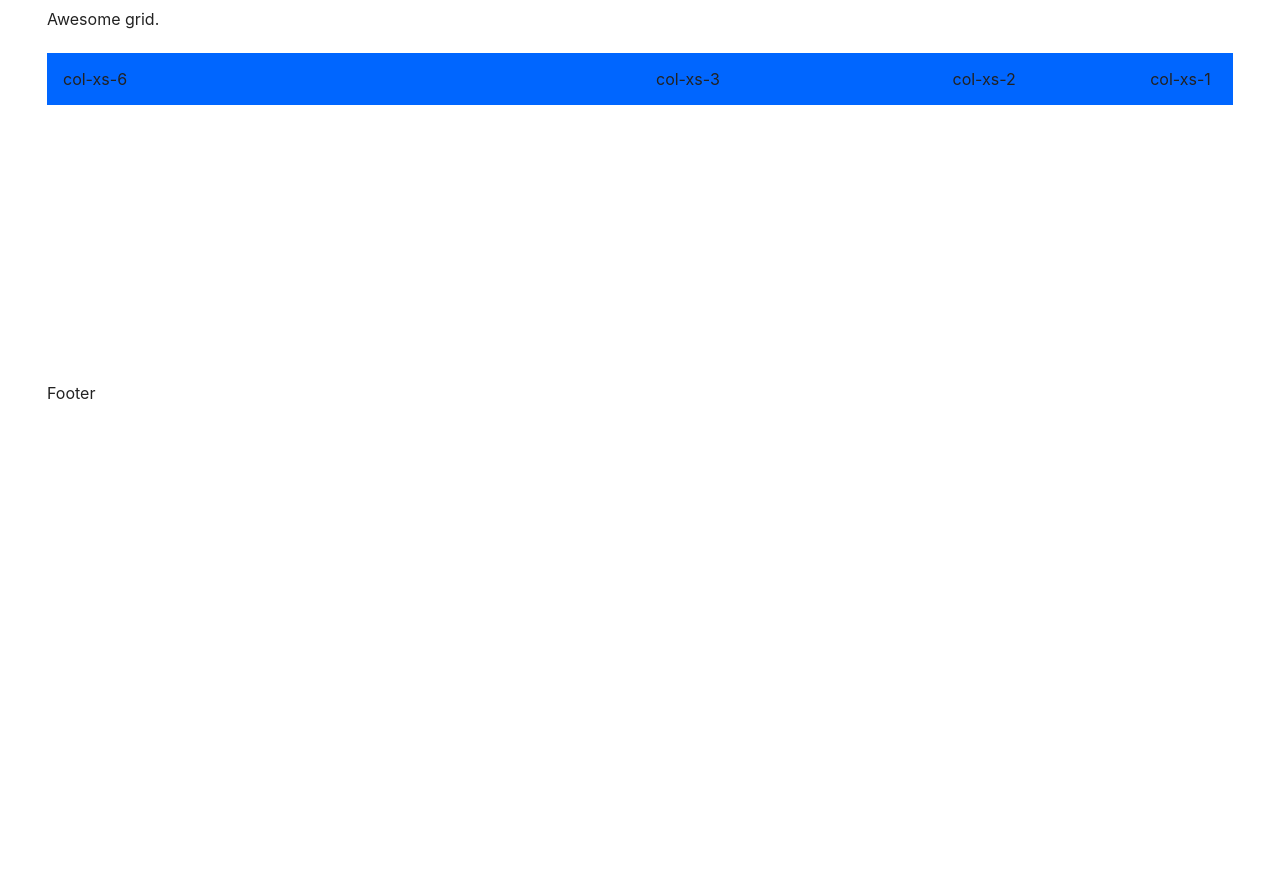
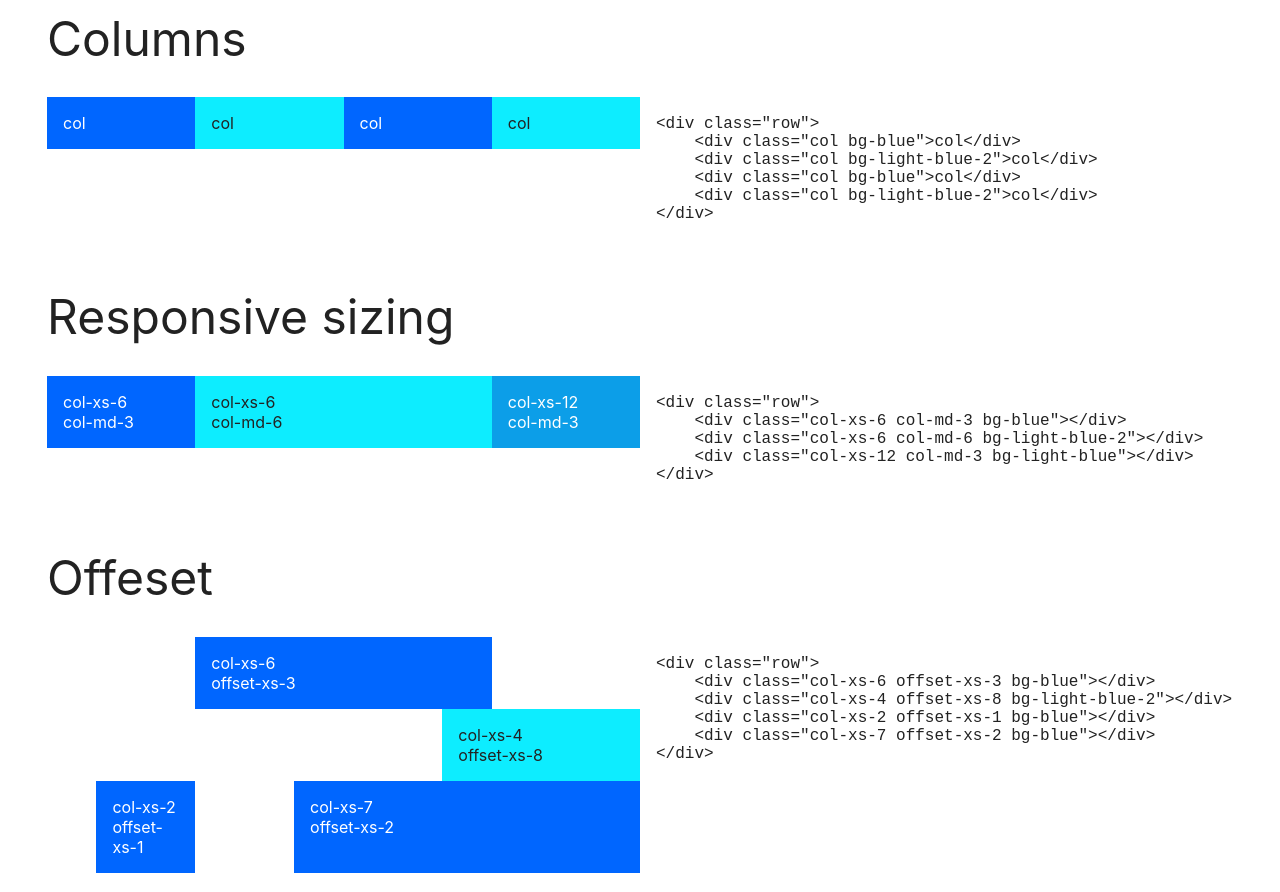
Before and after one commit to pontuswallberg/funke, a website: page docs/index.html in a window 1280 px wide. Shown: the part 381-1273 px from the top of the page. Before the commit the page ends 800 px from the top, so only its background shows below. Drawn offline with Linux system fonts and the light colour scheme.

Commit message:
more docs

```diff
--- a/docs/index.html
+++ b/docs/index.html
@@ -35,11 +35,78 @@
                         <div class="col">
                             <h2>Grid</h2>
                             <p>Awesome grid.</p>
+                            <h3>Columns</h3>
                             <div class="row">
-                                <div class="col-xs-6 bg-blue">col-xs-6</div>
-                                <div class="col-xs-3 bg-blue">col-xs-3</div>
-                                <div class="col-xs-2 bg-blue">col-xs-2</div>
-                                <div class="col-xs-1 bg-blue">col-xs-1</div>
+                                <div class="col-xs-12 col-md-6">
+                                    <div class="row is-nested">
+                                        <div class="col bg-blue">col</div>
+                                        <div class="col bg-light-blue-2">col</div>
+                                        <div class="col bg-blue">col</div>
+                                        <div class="col bg-light-blue-2">col</div>
+                                    </div>
+                                </div>
+                                <div class="col-xs-12 col-sm-6">
+                                    <figure>
+                                        <pre>
+                                            <code>
+&lt;div class="row">
+    &lt;div class="col bg-blue">col&lt;/div>
+    &lt;div class="col bg-light-blue-2">col&lt;/div>
+    &lt;div class="col bg-blue">col&lt;/div>
+    &lt;div class="col bg-light-blue-2">col&lt;/div>
+&lt;/div>
+                                            </code>
+                                        </pre>
+                                    </figure>
+                                </div>
+                            </div>
+                            <h3>Responsive sizing</h3>
+                            <div class="row">
+                                <div class="col-xs-12 col-md-6">
+                                    <div class="row is-nested">
+                                        <div class="col-xs-6 col-md-3 bg-blue">col-xs-6<br>col-md-3</div>
+                                        <div class="col-xs-6 col-md-6 bg-light-blue-2">col-xs-6<br>col-md-6</div>
+                                        <div class="col-xs-12 col-md-3 bg-light-blue">col-xs-12<br>col-md-3</div>
+                                    </div>
+                                </div>
+                                <div class="col-xs-12 col-sm-6">
+                                    <figure>
+                                        <pre>
+                                            <code>
+&lt;div class="row">
+    &lt;div class="col-xs-6 col-md-3 bg-blue">&lt;/div>
+    &lt;div class="col-xs-6 col-md-6 bg-light-blue-2">&lt;/div>
+    &lt;div class="col-xs-12 col-md-3 bg-light-blue">&lt;/div>
+&lt;/div>
+                                            </code>
+                                        </pre>
+                                    </figure>
+                                </div>
+                            </div>
+                            <h3>Offeset</h3>
+                            <div class="row">
+                                <div class="col-xs-12 col-md-6">
+                                    <div class="row is-nested">
+                                        <div class="col-xs-6 offset-xs-3 bg-blue">col-xs-6<br>offset-xs-3</div>
+                                        <div class="col-xs-4 offset-xs-8 bg-light-blue-2">col-xs-4<br>offset-xs-8</div>
+                                        <div class="col-xs-2 offset-xs-1 bg-blue">col-xs-2<br>offset-xs-1</div>
+                                        <div class="col-xs-7 offset-xs-2 bg-blue">col-xs-7<br>offset-xs-2</div>
+                                    </div>
+                                </div>
+                                <div class="col-xs-12 col-sm-6">
+                                    <figure>
+                                        <pre>
+                                            <code>
+&lt;div class="row">
+    &lt;div class="col-xs-6 offset-xs-3 bg-blue">&lt;/div>
+    &lt;div class="col-xs-4 offset-xs-8 bg-light-blue-2">&lt;/div>
+    &lt;div class="col-xs-2 offset-xs-1 bg-blue">&lt;/div>
+    &lt;div class="col-xs-7 offset-xs-2 bg-blue">&lt;/div>
+&lt;/div>
+                                            </code>
+                                        </pre>
+                                    </figure>
+                                </div>
                             </div>
                         </div>
                     </div>
--- a/scss/_utilities.scss
+++ b/scss/_utilities.scss
@@ -1,6 +1,19 @@
 .bg-black {
 	background-color: $black;
+	color: white;
 }
 .bg-blue {
 	background-color: $blue;
+	color: white;
 }
+.bg-dark-blue {
+	background-color: $dark-blue;
+	color: white;
+}
+.bg-light-blue {
+	background-color: $light-blue;
+	color: white;
+}
+.bg-light-blue-2 {
+	background-color: $light-blue-2;
+}
--- a/scss/_variables.scss
+++ b/scss/_variables.scss
@@ -1,6 +1,7 @@
 // Colors
 $black: #222 !default;
 $blue: #0066ff;
+$gray: #ccc;
 
 //Test
 $dark-blue: #0F619B; // Or #0C2AE8?
--- a/scss/funke.scss
+++ b/scss/funke.scss
@@ -1,6 +1,4 @@
 @import "variables";
-@import "utilities";
-@import "grid/grid";
 
 html {
     background-color: $body-background;
@@ -23,7 +21,7 @@
 }
 
 body * + * {
-    margin-top: 1.5em;
+    margin-top: 1rem;
 }
 
 body {
@@ -60,3 +58,9 @@
 main {
     flex: 1 0 auto;
 }
+footer {
+    background-color: $gray;
+}
+
+@import "utilities";
+@import "grid/grid";
```
Also changed, not shown: css/funke.css, docs/css/funke.css.
